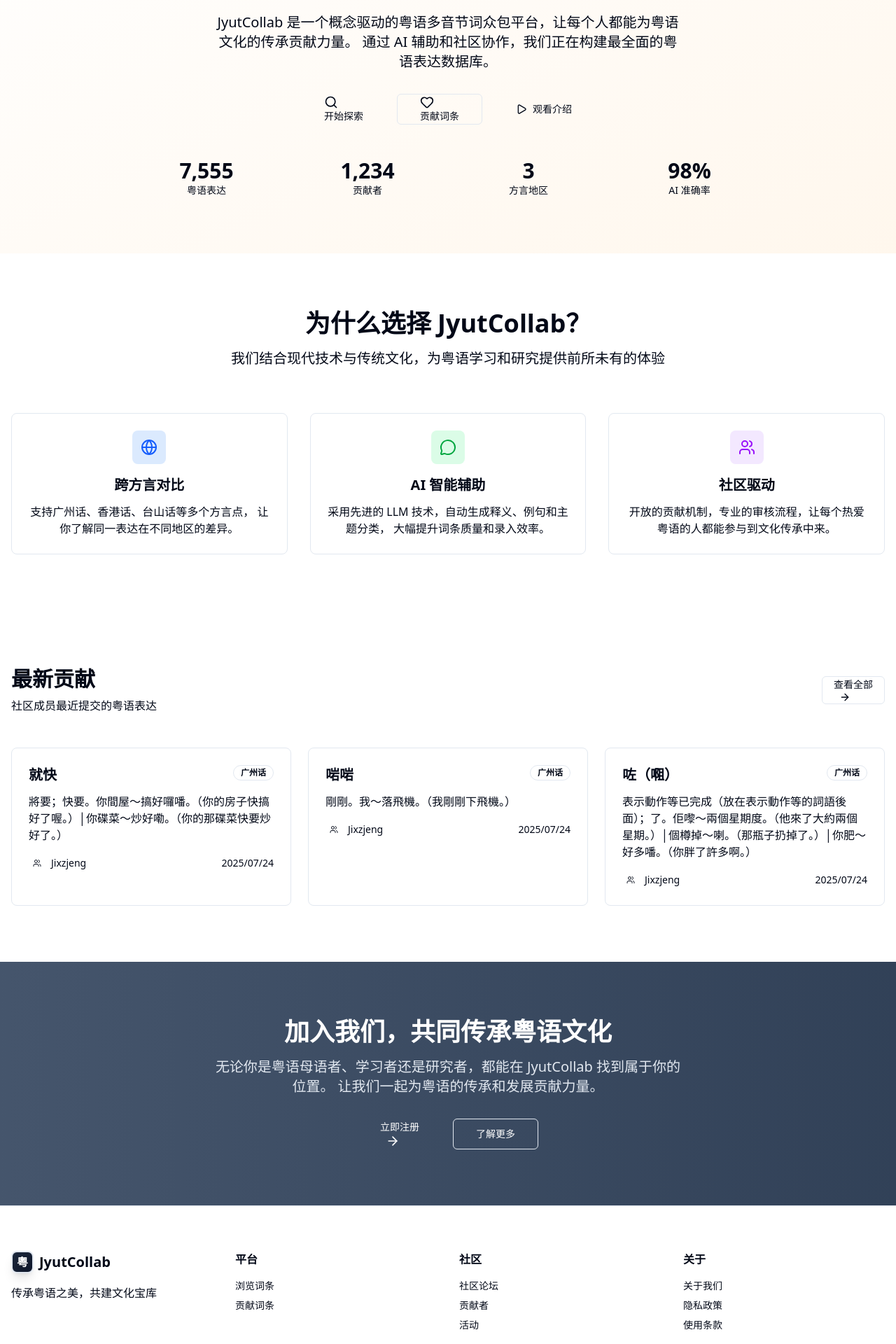
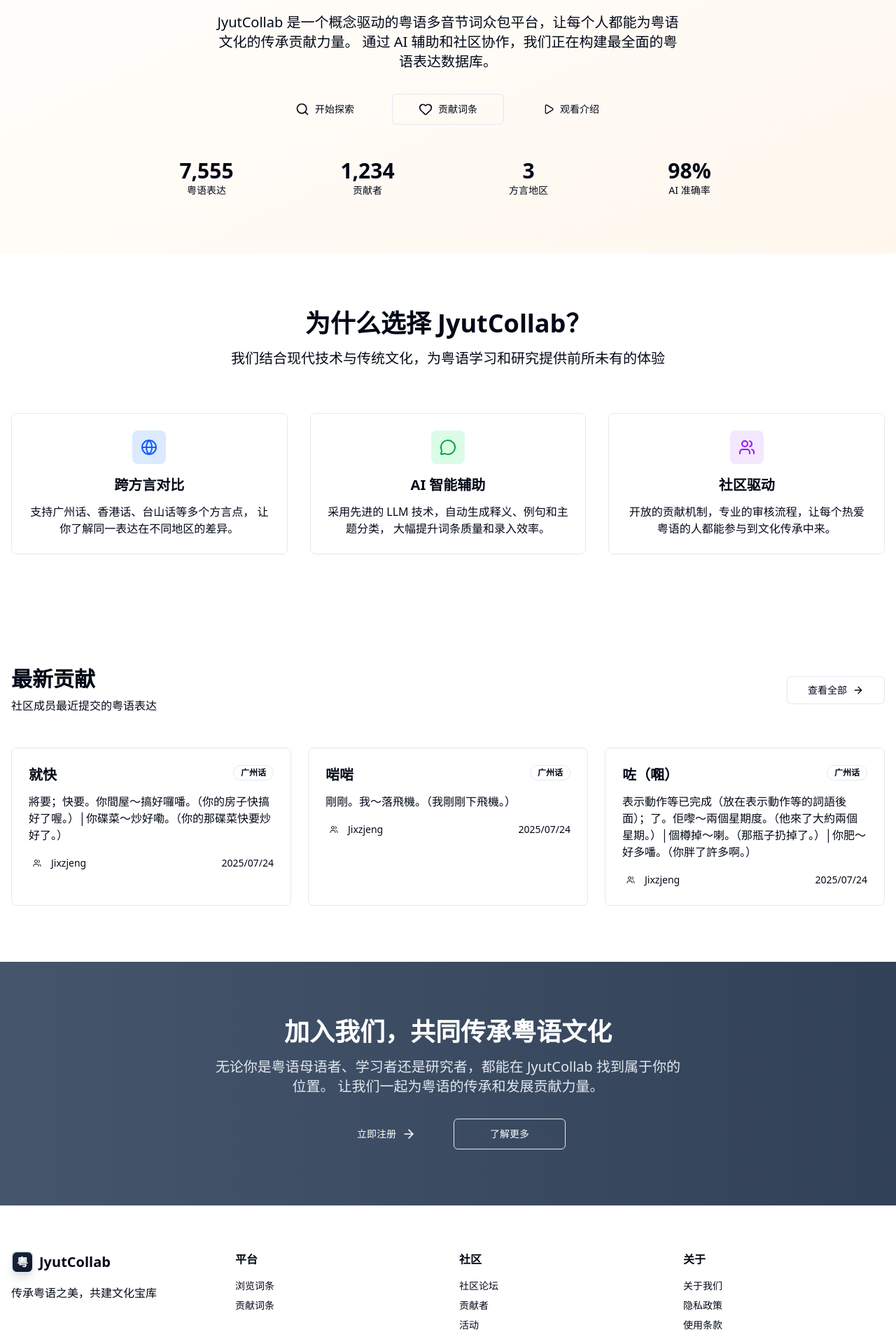
Before and after one commit to huangjunxin/JyutCollab, a Next.js app: page / in a window 1280 px wide. Shown: the part 320-2240 px from the top of the page at 70% size. Built offline with nearby package versions, Linux system fonts and the light colour scheme.

Commit message:
Update dependencies and enhance button component: add @radix-ui/react-slot to package files, adjust button styles for consistent width across variants, and improve type safety in API route handling.

```diff
--- a/package.json
+++ b/package.json
@@ -13,6 +13,7 @@
     "@radix-ui/react-dialog": "^1.1.14",
     "@radix-ui/react-dropdown-menu": "^2.1.15",
     "@radix-ui/react-select": "^2.2.5",
+    "@radix-ui/react-slot": "^1.2.3",
     "@radix-ui/react-toast": "^1.2.14",
     "@supabase/supabase-js": "^2.52.0",
     "@tailwindcss/typography": "^0.5.16",
--- a/src/app/api/review/[id]/route.ts
+++ b/src/app/api/review/[id]/route.ts
@@ -4,7 +4,7 @@
 
 export async function POST(
   request: NextRequest,
-  { params }: { params: { id: string } }
+  { params }: { params: Promise<{ id: string }> }
 ) {
   try {
     const authorization = request.headers.get('authorization');
@@ -26,7 +26,8 @@
       );
     }
 
-    const expressionId = params.id;
+    const resolvedParams = await params;
+    const expressionId = resolvedParams.id;
     const body = await request.json();
     const { action, notes } = body;
 
--- a/src/app/page.tsx
+++ b/src/app/page.tsx
@@ -37,21 +37,21 @@
             </p>
 
             <div className="flex flex-col sm:flex-row gap-4 justify-center items-center mb-12">
-              <Button size="lg" asChild className="bg-cantonese-500 hover:bg-cantonese-600">
+              <Button size="lg" asChild className="bg-cantonese-500 hover:bg-cantonese-600 w-[160px]">
                 <Link href="/browse">
                   <Search className="mr-2 h-5 w-5" />
                   开始探索
                 </Link>
               </Button>
 
-              <Button size="lg" variant="outline" asChild>
+              <Button size="lg" variant="outline" asChild className="w-[160px]">
                 <Link href="/contribute">
                   <Heart className="mr-2 h-5 w-5" />
                   贡献词条
                 </Link>
               </Button>
 
-              <Button size="lg" variant="ghost" className="text-cantonese-600">
+              <Button size="lg" variant="ghost" className="text-cantonese-600 w-[160px]">
                 <Play className="mr-2 h-4 w-4" />
                 观看介绍
               </Button>
@@ -133,7 +133,7 @@
               <h2 className="text-3xl font-bold mb-2">最新贡献</h2>
               <p className="text-muted-foreground">社区成员最近提交的粤语表达</p>
             </div>
-            <Button variant="outline" asChild>
+            <Button variant="outline" asChild className="w-[140px]">
               <Link href="/browse">
                 查看全部
                 <ArrowRight className="ml-2 h-4 w-4" />
@@ -199,13 +199,13 @@
             让我们一起为粤语的传承和发展贡献力量。
           </p>
           <div className="flex flex-col sm:flex-row gap-4 justify-center">
-            <Button size="lg" variant="secondary" asChild>
+            <Button size="lg" variant="secondary" asChild className="w-[160px]">
               <Link href="/register">
                 立即注册
                 <ArrowRight className="ml-2 h-5 w-5" />
               </Link>
             </Button>
-            <Button size="lg" variant="outline" className="border-white text-white hover:bg-white hover:text-slate-700">
+            <Button size="lg" variant="outline" className="border-white text-white hover:bg-white hover:text-slate-700 w-[160px]">
               了解更多
             </Button>
           </div>
--- a/src/components/ui/button.tsx
+++ b/src/components/ui/button.tsx
@@ -1,9 +1,10 @@
 import * as React from "react"
 import { cva, type VariantProps } from "class-variance-authority"
 import { cn } from "@/lib/utils"
+import { Slot } from "@radix-ui/react-slot"
 
 const buttonVariants = cva(
-  "inline-flex items-center justify-center whitespace-nowrap rounded-md text-sm font-medium ring-offset-background transition-colors focus-visible:outline-none focus-visible:ring-2 focus-visible:ring-ring focus-visible:ring-offset-2 disabled:pointer-events-none disabled:opacity-50",
+  "inline-flex items-center justify-center whitespace-nowrap rounded-md text-sm font-medium ring-offset-background transition-colors focus-visible:outline-none focus-visible:ring-2 focus-visible:ring-ring focus-visible:ring-offset-2 disabled:pointer-events-none disabled:opacity-50 flex-shrink-0",
   {
     variants: {
       variant: {
@@ -36,8 +37,9 @@
 
 const Button = React.forwardRef<HTMLButtonElement, ButtonProps>(
   ({ className, variant, size, asChild = false, ...props }, ref) => {
+    const Comp = asChild ? Slot : "button"
     return (
-      <button
+      <Comp
         className={cn(buttonVariants({ variant, size, className }))}
         ref={ref}
         {...props}
```
Also changed, not shown: 1 other file (tests, documents, lock files or other folders).
